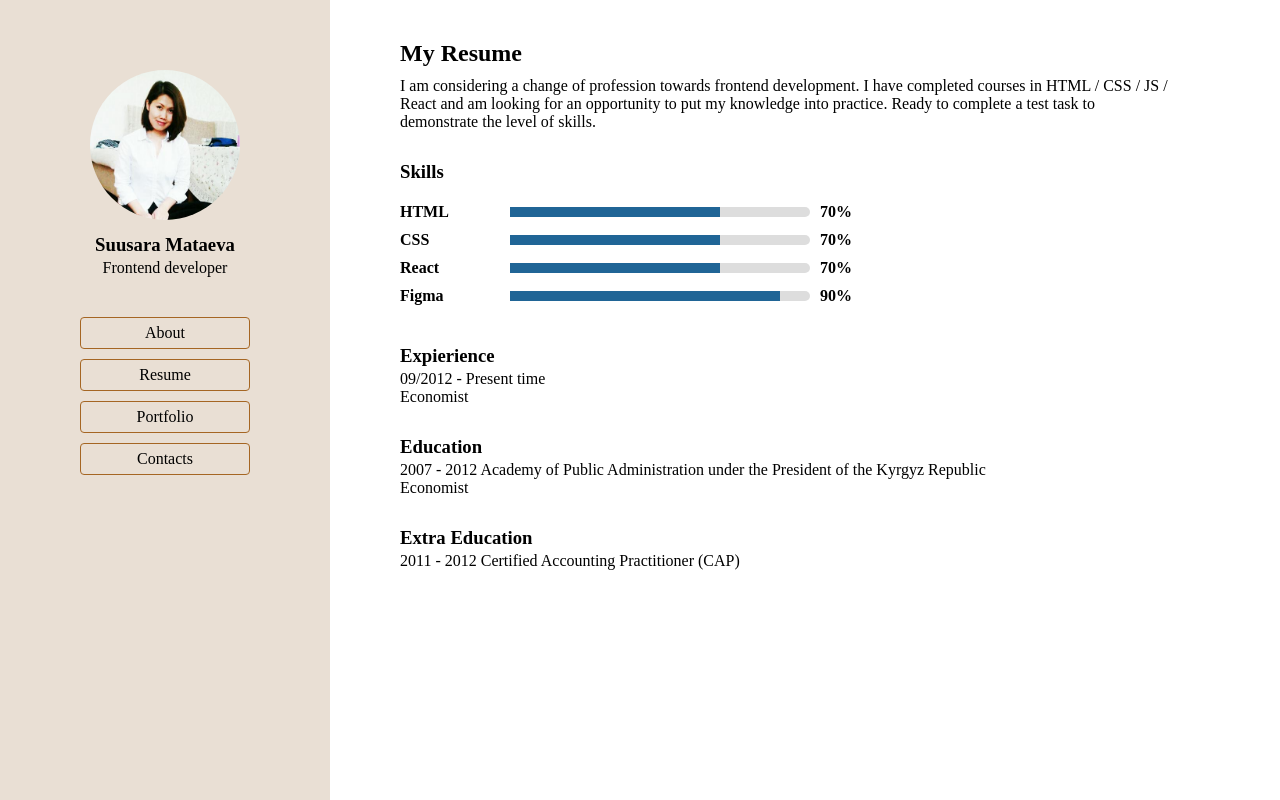
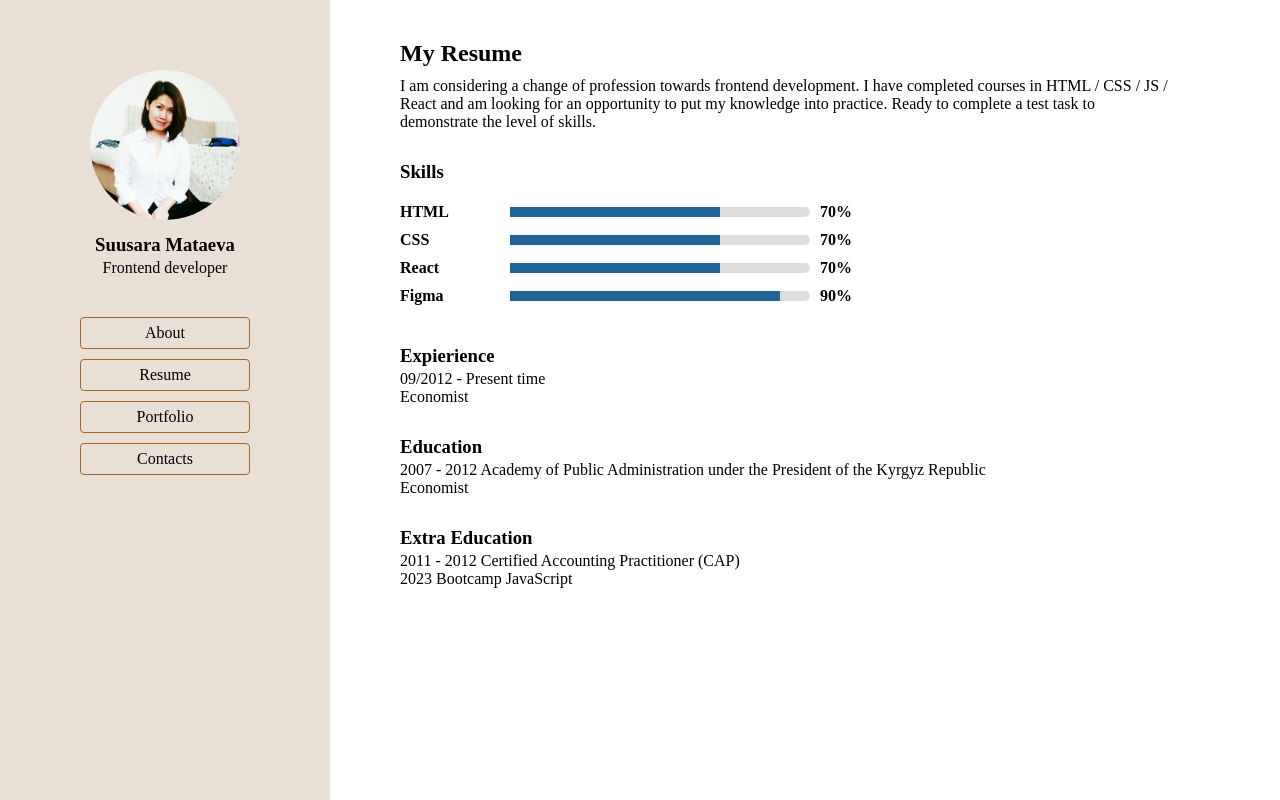
Before and after one commit to sarausen/online_CV, a React (Create React App) app: page / in a window 1280 px wide. Built offline with nearby package versions, Linux system fonts and the light colour scheme.

Commit message:
add new education

```diff
--- a/src/pages/resume/index.jsx
+++ b/src/pages/resume/index.jsx
@@ -18,6 +18,7 @@ export const ResumePage = () => {
         <p>Economist</p>
         <h3>Extra Education</h3>
        <p className="extra_education">2011 - 2012 Certified Accounting Practitioner (CAP)</p>
+       <p className="extra_education_two">2023 Bootcamp JavaScript</p>
      </div>
    </div>
 
```
